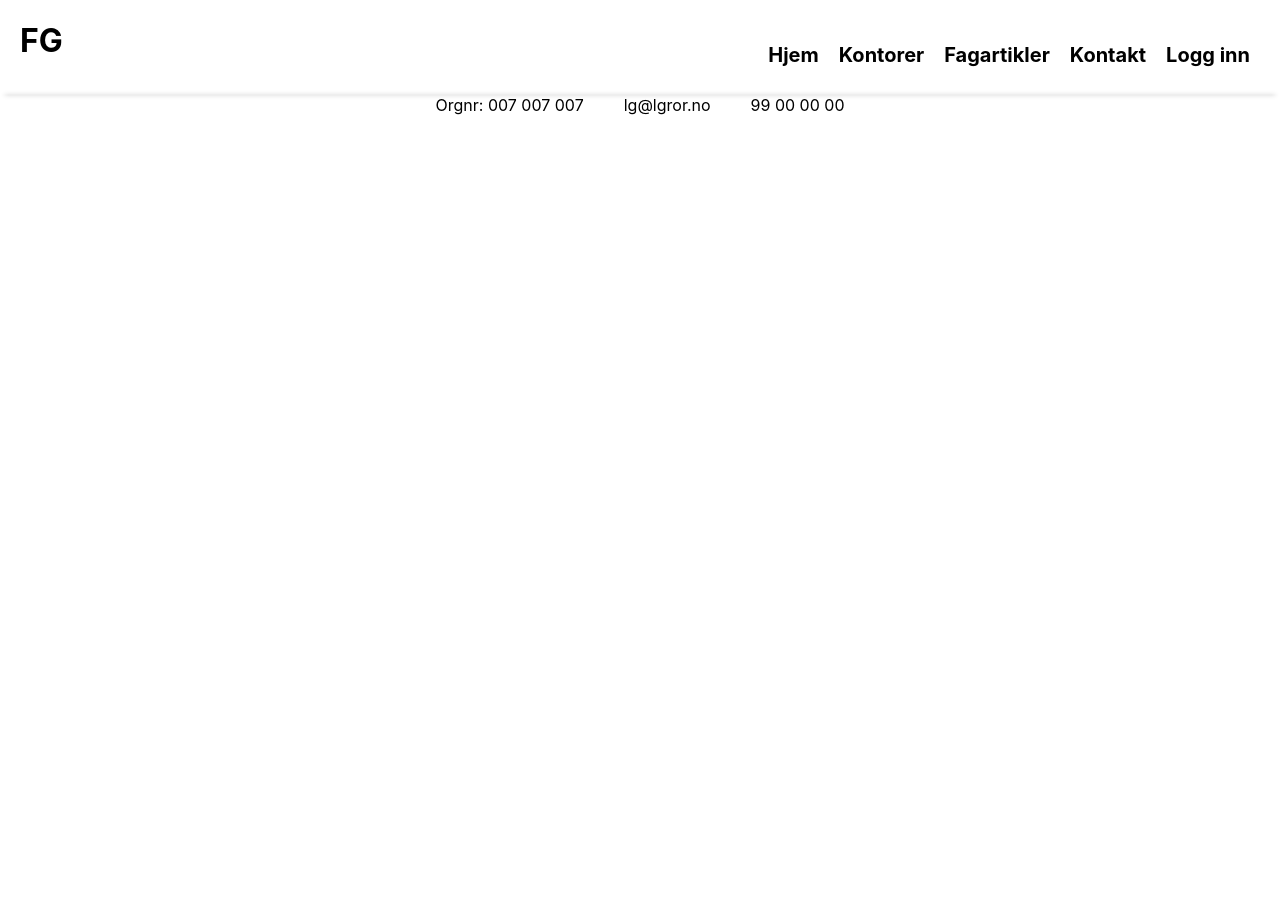
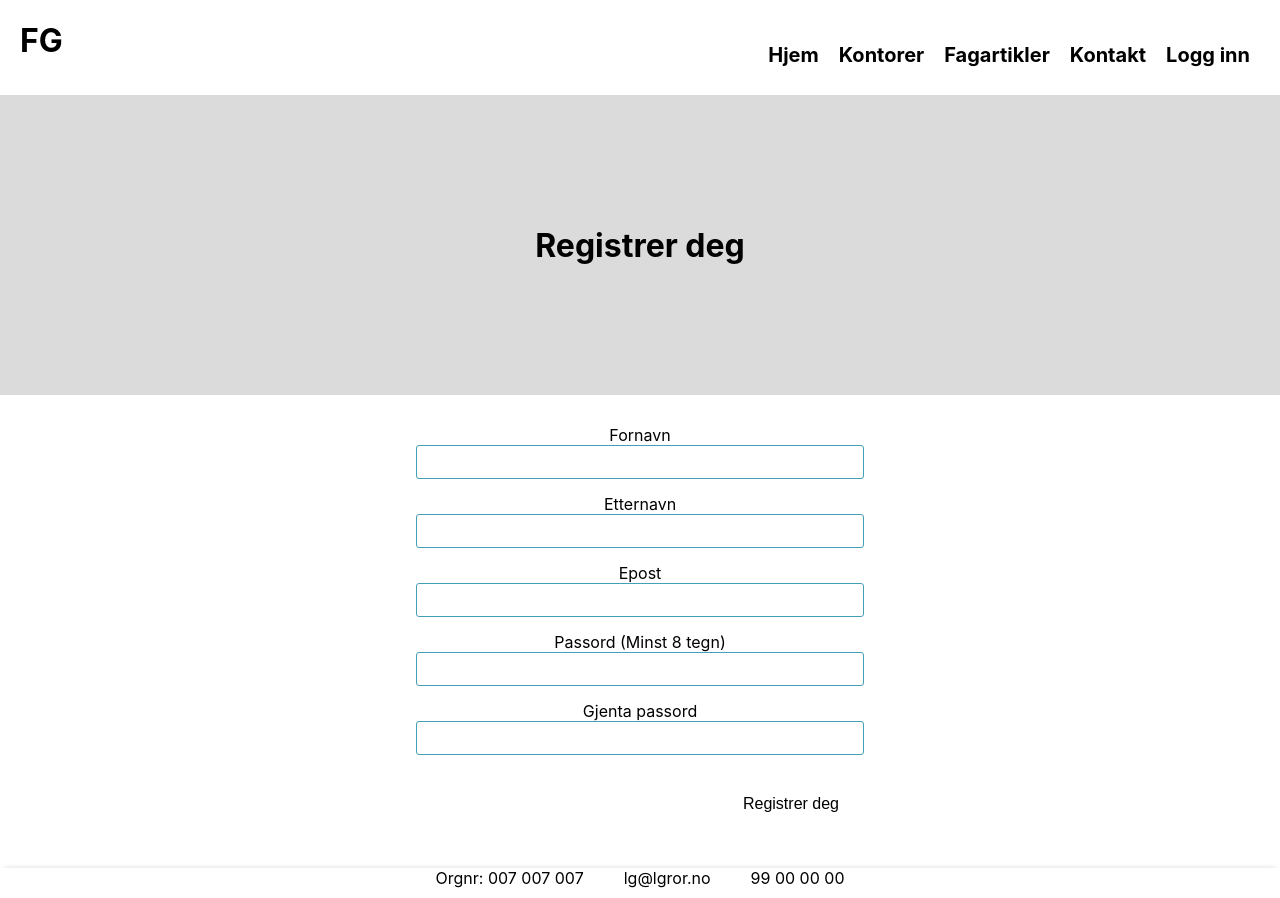
Before and after one commit to TrueHorror/webapplikasjoner_eksamen, a React (Create React App) app in the folder rorlegger/client/: page /register in a window 1280 px wide. Before the commit the page ends 800 px from the top, so only its background shows below. Built offline with nearby package versions, Linux system fonts and the light colour scheme.

Commit message:
access control done

```diff
--- a/rorlegger/client/src/layouts/Nav.js
+++ b/rorlegger/client/src/layouts/Nav.js
@@ -17,6 +17,8 @@ function Nav() {
   const LoginArea = () => {
     const logoutUser = () => {
       dispatch({ type: 'USER_LOGOUT' });
+      sessionStorage.setItem('token', '');
+      window.location.reload();
     };
     let userType = '';
     if (user.userType === 0) {
--- a/rorlegger/client/src/pages/ArticleDetails.js
+++ b/rorlegger/client/src/pages/ArticleDetails.js
@@ -11,7 +11,7 @@ import {
   StyledRedButton,
   StyledAdminButtons,
 } from '../styles/Styled';
-import { getArticlesRequest } from '../utils/apiCalls';
+import { getNonSecretArticlesRequest } from '../utils/apiCalls';
 import { errorToaster } from '../utils/global';
 
 function ArticleDetails() {
@@ -27,7 +27,7 @@ function ArticleDetails() {
       foundArticle = articles.find((oneArticle) => oneArticle._id === id);
     } else {
       try {
-        const tempArticles = await getArticlesRequest();
+        const tempArticles = await getNonSecretArticlesRequest();
         setArticle(
           tempArticles.data.articles.find((oneArticle) => oneArticle._id === id)
         );
--- a/rorlegger/client/src/pages/Articles.js
+++ b/rorlegger/client/src/pages/Articles.js
@@ -17,7 +17,11 @@ import {
 } from '../styles/Styled';
 
 import { userIsLoggedInAsAdmin } from '../utils/authentication';
-import { getArticlesRequest, getCategoriesRequest } from '../utils/apiCalls';
+import {
+  getNonSecretArticlesRequest,
+  getCategoriesRequest,
+  getAllArticles,
+} from '../utils/apiCalls';
 import { errorToaster } from '../utils/global';
 
 function Articles() {
@@ -26,11 +30,17 @@ function Articles() {
   const [categories, setCategories] = useState([]);
   const [searchString, setSearchString] = useState('');
   const [chosenCategory, setChosenCategory] = useState('');
+  const user = useSelector((state) => state.loggedInUser);
   const dispatch = useDispatch();
 
   const getData = async () => {
     try {
-      const res = await getArticlesRequest();
+      let res;
+      if (user.email) {
+        res = await getAllArticles();
+      } else {
+        res = await getNonSecretArticlesRequest();
+      }
       dispatch({
         type: 'SAVE_ARTICLES_IN_STORE',
         articles: res.data.articles,
@@ -58,7 +68,7 @@ function Articles() {
               <Link
                 to={{ pathname: `/article/${article._id}` }}
                 style={{
-                  fontSize: '50px',
+                  fontSize: '40px',
                   textDecoration: 'none',
                   color: 'black',
                 }}
--- a/rorlegger/client/src/pages/Login.jsx
+++ b/rorlegger/client/src/pages/Login.jsx
@@ -2,6 +2,7 @@
 /* eslint-disable no-use-before-define */
 import React from 'react';
 import { useSelector } from 'react-redux';
+import { Link } from 'react-router-dom';
 import {
   StyledMainContent,
   StyledLogin,
@@ -23,12 +24,13 @@ function Login() {
     return (
       <StyledMainContent>
         <StyledLogin>
-          <div>
+          <div style={{ width: '50%' }}>
+            <StyledInputWrapper>
               <label htmlFor="email-input">
                 Epost
                 <StyledInput id="email-input" type="email" />
               </label>
-          </div>
+            </StyledInputWrapper>
             <StyledInputWrapper>
               <StyledLabel HtmlFor="password-input">
                 Passord
@@ -36,6 +38,18 @@ function Login() {
               </StyledLabel>
             </StyledInputWrapper>
             <StyledButton onClick={loginAttempt}>Logg inn</StyledButton>
+          </div>
+          <div
+            style={{
+              width: '50%',
+              borderLeft: 'solid 5px #009688',
+              padding: '30px',
+            }}
+          >
+            <Link to="/register">
+              <StyledButton>Registrer deg</StyledButton>
+            </Link>
+          </div>
         </StyledLogin>
       </StyledMainContent>
     );
--- a/rorlegger/client/src/pages/Register.js
+++ b/rorlegger/client/src/pages/Register.js
@@ -5,9 +5,56 @@ import {
   StyledInput,
   StyledLabel,
   StyledMainContent,
+  StyledButton,
 } from '../styles/Styled';
+import { errorToaster, successToaster } from '../utils/global';
+import { registerUserRequest } from '../utils/apiCalls';
 
 function Register() {
+  const validate = () => {
+    const givenName = document.querySelector('#givenName').value;
+    const familyName = document.querySelector('#familyName').value;
+    const email = document.querySelector('#email').value;
+    const password = document.querySelector('#password').value;
+    const repeatedPassword = document.querySelector('#repeated-password').value;
+
+    if (!givenName || !familyName || !email || !password || !repeatedPassword) {
+      errorToaster('Du er nødt til å fylle ut alle feltene!');
+      return false;
+    }
+    if (password !== repeatedPassword) {
+      errorToaster('Passord ikke like!');
+      return false;
+    }
+    if (password.length < 8) {
+      errorToaster('Passord må være 8 tegn!');
+      return false;
+    }
+    if (!/^[\w-.]+@([\w-]+\.)+[\w-]{2,4}$/.test(email)) {
+      return false;
+    }
+    return true;
+  };
+
+  const registerUser = async () => {
+    let payload;
+    if (validate() === true) {
+      payload = {
+        GivenName: document.querySelector('#givenName').value,
+        FamilyName: document.querySelector('#familyName').value,
+        Email: document.querySelector('#email').value,
+        Password: document.querySelector('#password').value,
+      };
+      try {
+        await registerUserRequest(payload);
+        successToaster('Bruker opprettet');
+      } catch (e) {
+        errorToaster('Noe gikk galt under opprettingen av brukerkontoen');
+        console.error(e);
+      }
+    }
+  };
+
   return (
     <>
       <StyledBanner>
@@ -15,12 +62,19 @@ function Register() {
       </StyledBanner>
       <StyledMainContent>
         <StyledForm>
-          <StyledLabel htmlFor="name">Fornavn:</StyledLabel>
+          <StyledLabel htmlFor="name">Fornavn</StyledLabel>
           <StyledInput id="givenName" />
-          <StyledLabel htmlFor="familyName">Etternavn:</StyledLabel>
+          <StyledLabel htmlFor="familyName">Etternavn</StyledLabel>
           <StyledInput id="familyName" />
           <StyledLabel htmlFor="email">Epost</StyledLabel>
           <StyledInput id="email" />
+          <StyledLabel htmlFor="password">Passord (Minst 8 tegn)</StyledLabel>
+          <StyledInput id="password" type="password" />
+          <StyledLabel htmlFor="repeated-password">Gjenta passord</StyledLabel>
+          <StyledInput id="repeated-password" type="password" />
+          <StyledButton type="button" onClick={registerUser}>
+            Registrer deg
+          </StyledButton>
         </StyledForm>
       </StyledMainContent>
     </>
--- a/rorlegger/client/src/routes/Routes.js
+++ b/rorlegger/client/src/routes/Routes.js
@@ -8,6 +8,7 @@ import OfficesDetails from '../pages/OfficesDetails';
 import Login from '../pages/Login';
 import CreateArticle from '../pages/CreateArticle';
 import ArticleDetails from '../pages/ArticleDetails';
+import Register from '../pages/Register';
 
 function Routes({ handleOverlay }) {
   return (
@@ -33,6 +34,9 @@ function Routes({ handleOverlay }) {
       <Route path="/login">
         <Login />
       </Route>
+      <Route path="/register">
+        <Register />
+      </Route>
       <Route path="/createarticle">
         <CreateArticle handleOverlay={handleOverlay} />
       </Route>
--- a/rorlegger/client/src/styles/Styled.jsx
+++ b/rorlegger/client/src/styles/Styled.jsx
@@ -278,6 +278,7 @@ export const WorkerCardsContainer = styled.div`
 // Loginpage
 
 export const StyledLogin = styled.div`
+  display: flex;
   margin: 100px;
   label {
     width: 200px;
--- a/rorlegger/client/src/utils/apiCalls.js
+++ b/rorlegger/client/src/utils/apiCalls.js
@@ -13,8 +13,18 @@ export async function loginRequest(email, pw) {
   });
 }
 
-export async function getArticlesRequest() {
-  return Axios.get(`${url}/articles`);
+export async function registerUserRequest(payload) {
+  return Axios.post(`${url}/user`, payload);
+}
+
+export async function getNonSecretArticlesRequest() {
+  return Axios.get(`${url}/articles/non-secret`);
+}
+
+export async function getAllArticles() {
+  return Axios.get(`${url}/articles/secret`, {
+    headers: { Authorization: `Bearer ${getToken()}` },
+  });
 }
 
 export async function createArticleRequest(dataBody) {
```
Lines whose indentation alone changed are shown as unchanged.
